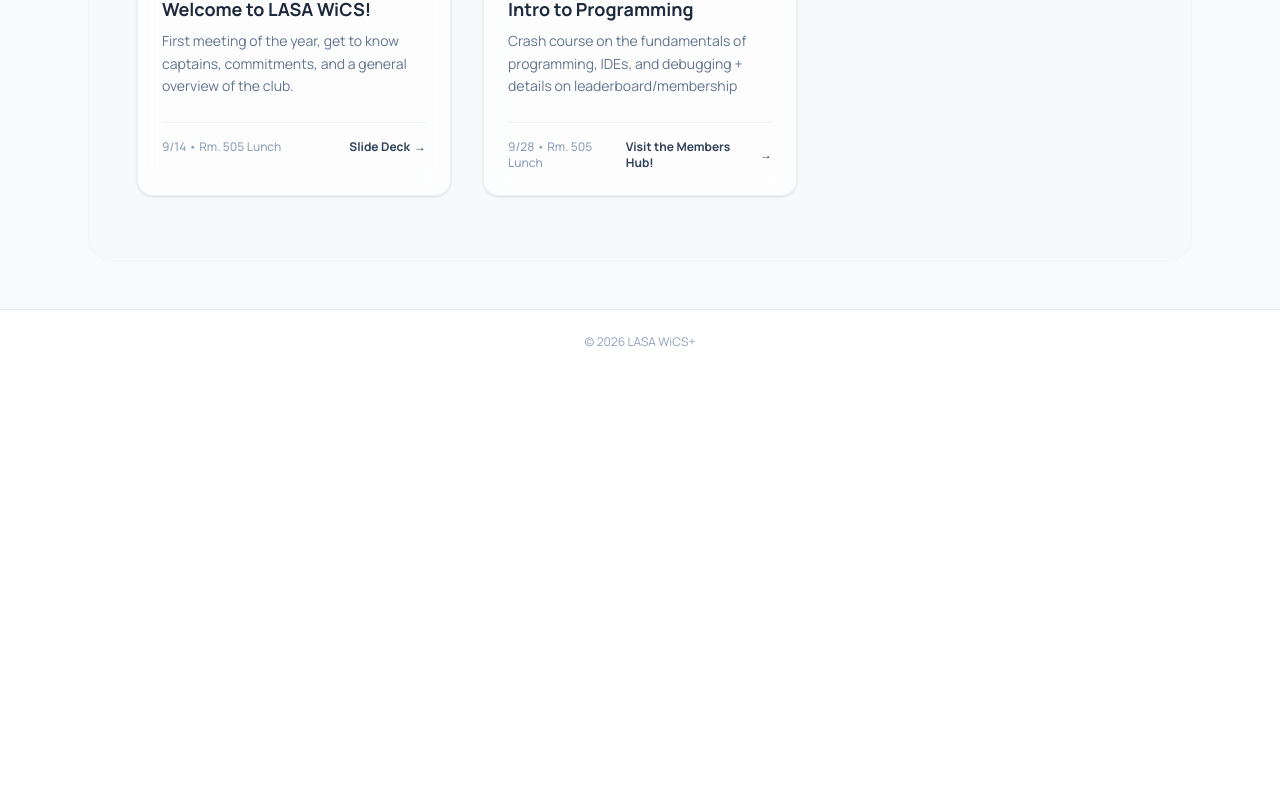
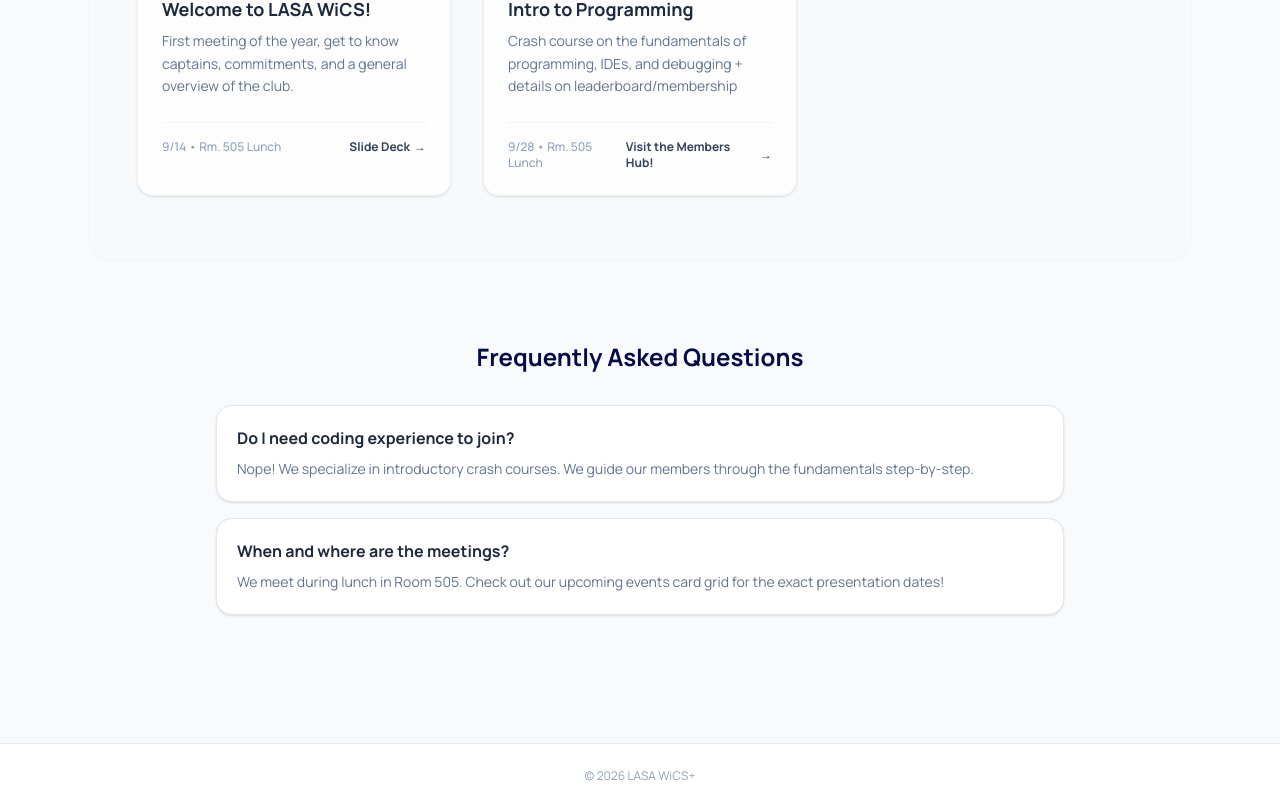
Before and after one commit to raspbytes/lasawics, a React (Vite) app: page / in a window 1280 px wide. Shown: the part 982-1790 px from the top of the page. Before the commit the page ends 1356 px from the top, so only its background shows below. Built offline with nearby package versions, Linux system fonts and the light colour scheme.

Commit message:
faq or nuke the whole website

```diff
--- a/src/App.jsx
+++ b/src/App.jsx
@@ -113,6 +113,23 @@ function Home() {
           </div>
         </div>
       </section>
+
+      <section className="w-full max-w-4xl mx-auto my-20 px-6 animate-fade-in">
+  <h2 className="text-2xl font-black text-wics-dark text-center mb-8">Frequently Asked Questions</h2>
+
+  <div className="space-y-4">
+    <div className="bg-white border border-slate-200 p-5 rounded-2xl shadow-sm">
+      <h4 className="font-bold text-slate-800">Do I need coding experience to join?</h4>
+      <p className="text-sm text-slate-500 mt-2 leading-relaxed">Nope! We specialize in introductory crash courses. We guide our members through the fundamentals step-by-step.</p>
+    </div>
+
+    <div className="bg-white border border-slate-200 p-5 rounded-2xl shadow-sm">
+      <h4 className="font-bold text-slate-800">When and where are the meetings?</h4>
+      <p className="text-sm text-slate-500 mt-2 leading-relaxed">We meet during lunch in Room 505. Check out our upcoming events card grid for the exact presentation dates!</p>
+    </div>
+  </div>
+</section>
+
     </Layout>
   )
 }
```
